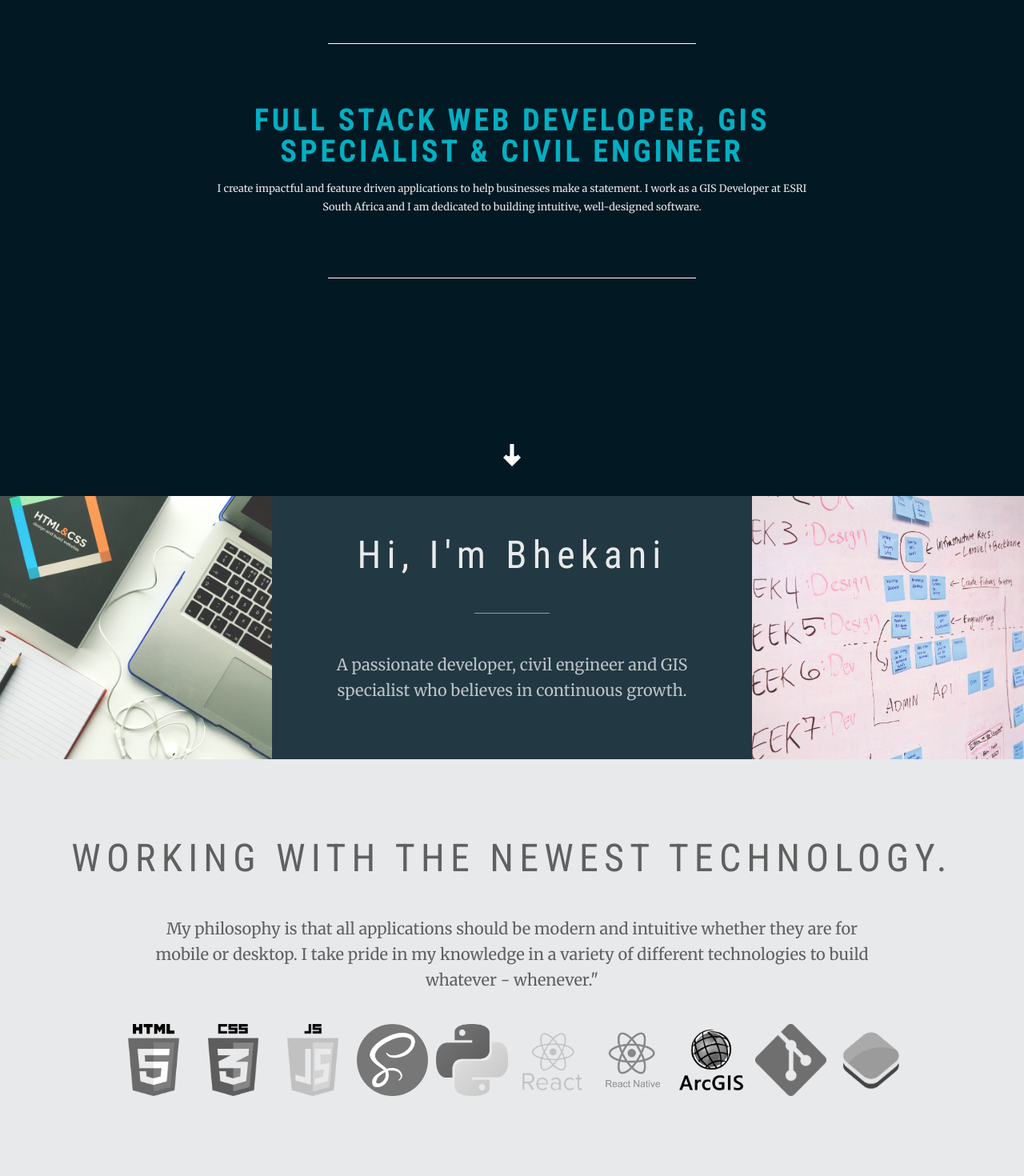
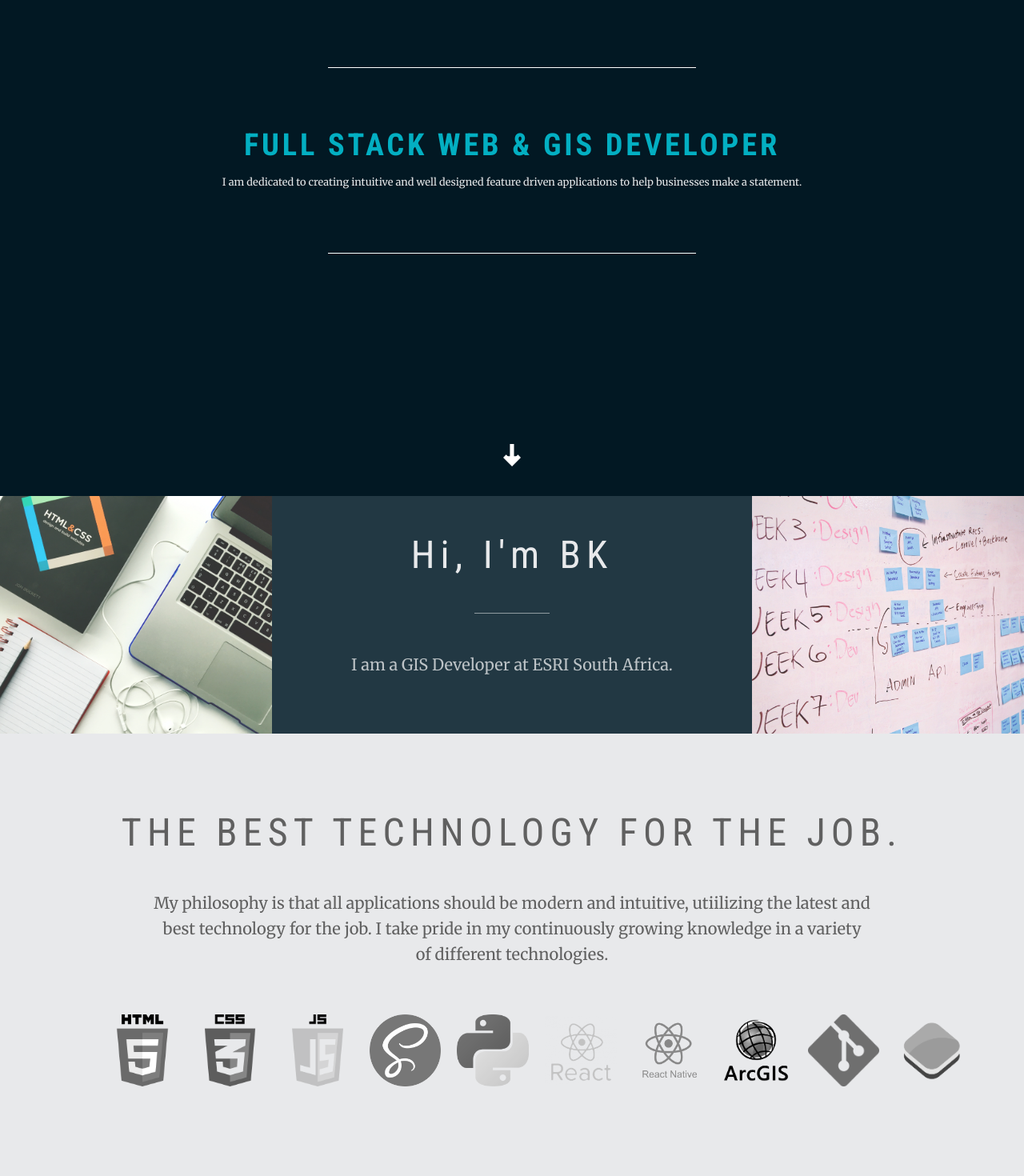
Before and after one commit to bhekanik/www.bhekani.com, a React (Create React App) app: page / in a window 1280 px wide. Shown: the part 180-1650 px from the top of the page at 80% size. Built offline with nearby package versions, Linux system fonts and the light colour scheme; a web font is replaced by a local one.

Commit message:
responsive design

```diff
--- a/src/components/About/about.css
+++ b/src/components/About/about.css
@@ -2,7 +2,7 @@
   width: 90%;
   margin: 0 auto;
   max-width: 50em;
-  margin-top: 5em;
+  margin-top: 1.5em;
   margin-bottom: 5em;
 }
 
@@ -14,13 +14,6 @@
 
 .about-img {
   max-height: 25em;
-}
-
-@media (min-width: 42em) {
-  .about-img {
-    float: left;
-    margin-right: 1em;
-  }
 }
 
 .about-title {
@@ -98,3 +91,14 @@
     grid-row: 3 / 4;
   }
 }
+
+@media (min-width: 42em) {
+  .about-me {
+    margin-top: 5em;
+  }
+
+  .about-img {
+    float: left;
+    margin-right: 1em;
+  }
+}
--- a/src/components/Contact/Contact.js
+++ b/src/components/Contact/Contact.js
@@ -24,8 +24,8 @@ const Contact = () => {
       <form
         name="contact"
         method="POST"
+        netlify
         netlify-honeypot="bot-field"
-        netlify
         data-netlify="true">
         <p style={{ display: "none" }}>
           <label>
--- a/src/components/Footer/footer.css
+++ b/src/components/Footer/footer.css
@@ -40,3 +40,13 @@ footer {
 .social-icon img:hover {
   filter: invert(0);
 }
+
+@media (max-width: 50em) {
+  footer {
+    margin-bottom: 50px;
+  }
+
+  .copyright {
+    margin-bottom: 2.5em;
+  }
+}
--- a/src/components/Home/Home.js
+++ b/src/components/Home/Home.js
@@ -22,7 +22,11 @@ const Home = props => {
   const dispatch = useContext(Context);
 
   const changeNavStyle = () => {
-    if (document.querySelector(".intro").getBoundingClientRect().top - 60 > 0) {
+    if (window.outerWidth > 800) {
+      if (
+        document.querySelector(".intro").getBoundingClientRect().top - 60 >
+        0
+      ) {
         dispatch({
           type: "nav",
           payload: {
@@ -41,6 +45,16 @@ const Home = props => {
           }
         });
       }
+    } else {
+      dispatch({
+        type: "nav",
+        payload: {
+          navBackgroundColor: "white",
+          linkColor: "#223843",
+          boxShadow: "0 10px 10px -10px rgba(0, 0, 0, 0.5)"
+        }
+      });
+    }
   };
 
   useEffect(() => {
@@ -49,6 +63,7 @@ const Home = props => {
     changeNavStyle();
 
     window.addEventListener("scroll", changeNavStyle);
+    window.addEventListener("resize", changeNavStyle);
 
     return () => {
       window.removeEventListener("scroll", changeNavStyle);
@@ -57,9 +72,15 @@ const Home = props => {
 
   const smoothScroll = (targetSelector, duration) => {
     const target = document.querySelector(targetSelector);
-    const targetPosition = target.getBoundingClientRect().top - 50;
+    const getTargetPosition = () => {
+      if (window.outerWidth > 800) {
+        return target.getBoundingClientRect().top - 50;
+      } else {
+        return target.getBoundingClientRect().top;
+      }
+    };
     const startPosition = window.pageYOffset;
-    const distance = targetPosition - startPosition;
+    const distance = getTargetPosition() - startPosition;
     let startTime = null;
 
     const animation = currentTime => {
@@ -89,12 +110,10 @@ const Home = props => {
     <div>
       <div className="welcome parallax--bg" id="home">
         <h1>
-          <span>
-            {"Full Stack Web Developer, GIS Specialist & Civil Engineer"}
-          </span>
+          <span>{"Full Stack Web & GIS Developer"}</span>
           <p>
             {
-              "I create impactful and feature driven applications to help businesses make a statement. I work as a GIS Developer at ESRI South Africa and I am dedicated to building intuitive, well-designed software."
+              "I am dedicated to creating intuitive and well designed feature driven applications to help businesses make a statement."
             }
           </p>
         </h1>
@@ -107,12 +126,11 @@ const Home = props => {
       </div>
       <Intro />
       <div className="tech">
-        <h2>{"Working with the newest technology."}</h2>
+        <h2>{"The best technology for the job."}</h2>
         <p>
           {
-            "My philosophy is that all applications should be modern and intuitive whether they are for mobile or desktop. I take pride in my knowledge in a variety of different technologies to build whatever - whenever."
+            "My philosophy is that all applications should be modern and intuitive, utiilizing the latest and best technology for the job. I take pride in my continuously growing knowledge in a variety of different technologies."
           }
-          "
         </p>
         <div className="technologies__items">
           <img src={html5Logo} alt="HTML5" className="tech__logo" />
--- a/src/components/Home/home.css
+++ b/src/components/Home/home.css
@@ -22,13 +22,6 @@
   width: 90vw;
 }
 
-@media (min-width: 50em) {
-  .welcome h1 {
-    font-size: 3vw;
-    width: 60vw;
-  }
-}
-
 .welcome h1 span {
   font-size: 2rem;
   letter-spacing: 0.1em;
@@ -41,12 +34,6 @@
   margin-bottom: 1rem;
 }
 
-@media (min-width: 50em) {
-  .welcome h1 span {
-    font-size: 3vw;
-  }
-}
-
 .welcome h1 p {
   font-size: 0.8rem;
   color: #e8e9eb;
@@ -54,12 +41,6 @@
   font-family: "Merriweather", serif;
   font-weight: 400;
   display: block;
-}
-
-@media (min-width: 50em) {
-  .welcome h1 p {
-    font-size: 1vw;
-  }
 }
 
 .welcome h1::before,
@@ -81,7 +62,7 @@
 
 .welcome-down {
   position: absolute;
-  bottom: 5%;
+  margin-bottom: 10vw;
   max-width: 3.5vh;
   transform: rotate(90deg);
   animation: bounce 2s infinite;
@@ -122,14 +103,57 @@
 .technologies__items {
   display: flex;
   flex-basis: 100%;
+  width: 80%;
+}
+
+@supports (display: grid) {
+  .technologies__items {
+    display: grid;
+    grid-gap: 10px;
+    grid-template-columns: repeat(5, 1fr);
+    grid-template-rows: repeat(2, 1fr);
+    margin-top: 20px;
+  }
 }
 
 .tech__logo {
-  width: 7vw;
-  min-width: 50px;
-  height: 10vw;
+  width: auto;
+  height: auto;
   object-fit: contain;
   filter: saturate();
   filter: grayscale();
   margin: 0 5px;
 }
+
+@media (min-width: 50em) {
+  .welcome h1 {
+    font-size: 3vw;
+    width: 60vw;
+  }
+
+  .welcome h1 span {
+    font-size: 3vw;
+  }
+
+  .welcome h1 p {
+    font-size: 1vw;
+  }
+
+  .welcome-down {
+    margin-bottom: 0;
+  }
+
+  .technologies__items {
+    display: flex;
+    flex-basis: 100%;
+  }
+
+  .tech__logo {
+    width: 7vw;
+    height: 10vw;
+    object-fit: contain;
+    filter: saturate();
+    filter: grayscale();
+    margin: 0 5px;
+  }
+}
--- a/src/components/Intro/Intro.js
+++ b/src/components/Intro/Intro.js
@@ -12,11 +12,8 @@ const Intro = () => {
         <img src={introLeft} alt="" />
       </div>
       <div className="intro-middle">
-        <h2>Hi, I'm Bhekani</h2>
-        <p>
-          A passionate developer, civil engineer and GIS specialist who believes
-          in continuous growth.
-        </p>
+        <h2>{"Hi, I'm BK"}</h2>
+        <p>{"I am a GIS Developer at ESRI South Africa."}</p>
       </div>
       <div className="intro-right">
         <img src={introRight} alt="" />
--- a/src/components/Navbar/navbar.css
+++ b/src/components/Navbar/navbar.css
@@ -44,7 +44,29 @@ nav ul {
   font-family: "Roboto Condensed", sans-serif;
   font-weight: 400;
   text-decoration: none;
-  color: black;
-  width: 10vw;
+  width: 100%;
   padding: 20px 0;
 }
+
+@media (max-width: 50em) {
+  nav {
+    bottom: 0;
+    top: initial;
+    border-top: 1px solid #223843;
+    box-shadow: 0 0 10px rgba(0, 0, 0, 0.5);
+  }
+
+  .navbar li {
+    width: 25vw;
+    border-right: 1px solid #223843;
+  }
+
+  .navbar li:last-of-type {
+    border-right: none;
+  }
+
+  .navbar a {
+    font-size: 3vw;
+    font-weight: 900;
+  }
+}
--- a/src/components/Projects/projects.css
+++ b/src/components/Projects/projects.css
@@ -1,7 +1,7 @@
 .portfolio {
   text-align: center;
   background: #e8e9eb;
-  padding: 5em 0;
+  padding: 1.5em 0;
 }
 
 .portfolio-items {
@@ -25,3 +25,9 @@
     }
   }
 }
+
+@media (min-width: 50em) {
+  .portfolio {
+    padding: 5em 0;
+  }
+}
```
Lines whose indentation alone changed are shown as unchanged.
